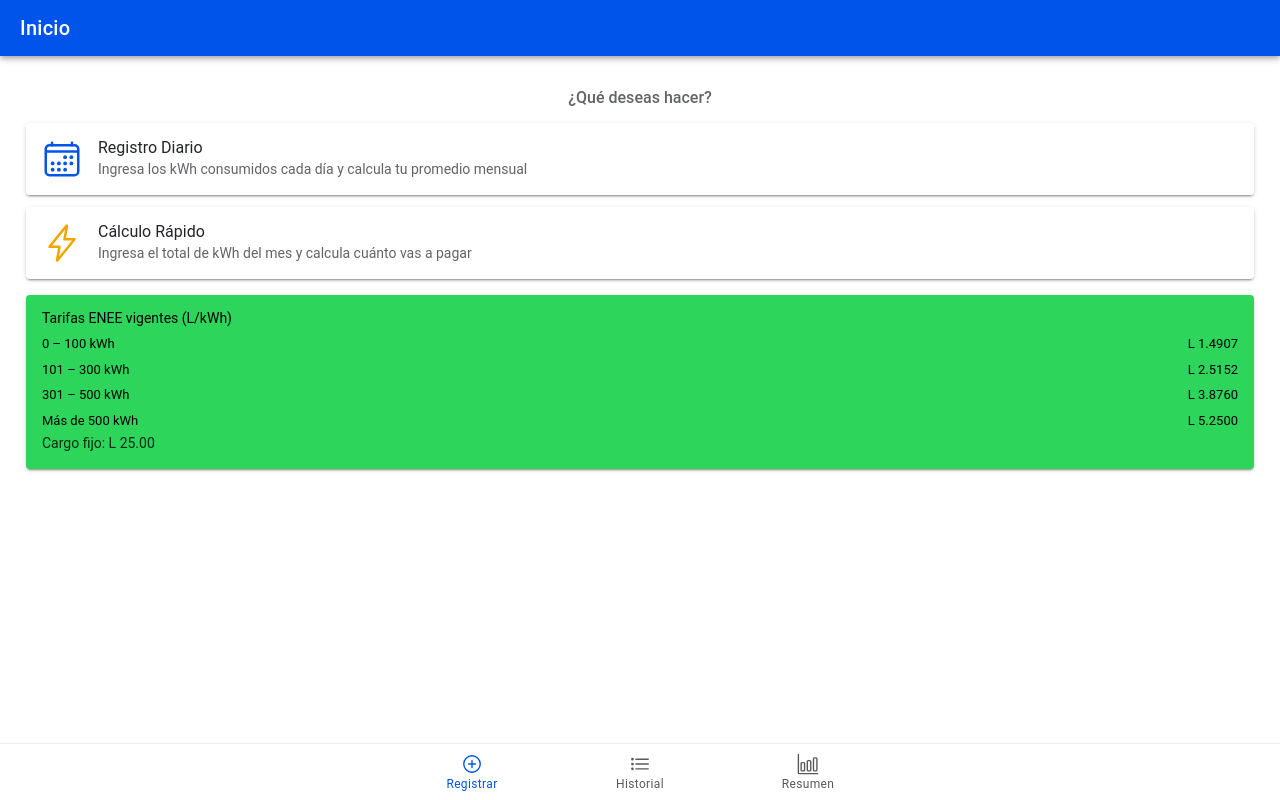
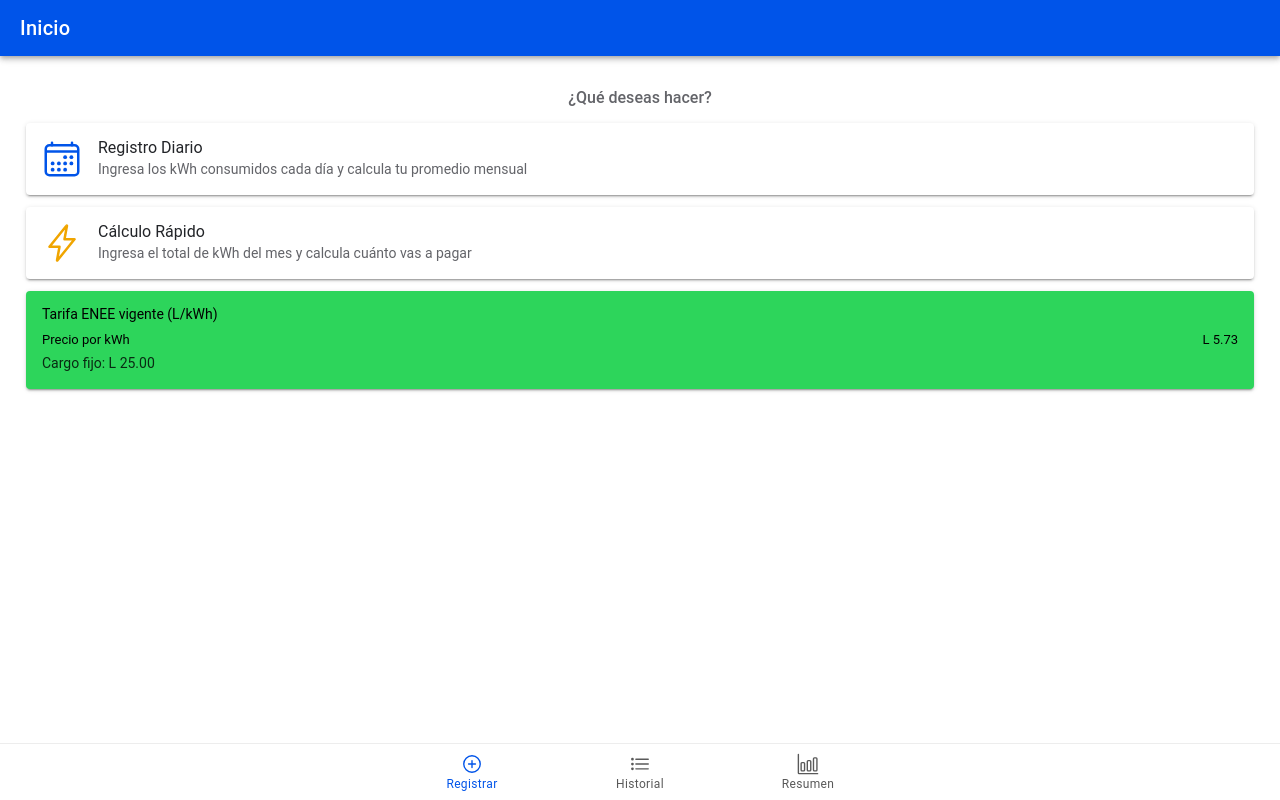
Before and after one commit to Darslinger/PromEnergy, a React (Vite) app: page /registrar in a window 1280 px wide. Built offline with nearby package versions, Linux system fonts and the light colour scheme.

Commit message:
actualizar tarifa L 5.73

```diff
--- a/src/pages/Tab1.tsx
+++ b/src/pages/Tab1.tsx
@@ -13,17 +13,7 @@ const MESES = ['Enero','Febrero','Marzo','Abril','Mayo','Junio',
 const DIAS = Array.from({ length: 31 }, (_, i) => i + 1);
 
 function calcularPago(kwh: number): number {
-  let pago = 25;
-  if (kwh <= 100) {
-    pago += kwh * 1.4907;
-  } else if (kwh <= 300) {
-    pago += 100 * 1.4907 + (kwh - 100) * 2.5152;
-  } else if (kwh <= 500) {
-    pago += 100 * 1.4907 + 200 * 2.5152 + (kwh - 300) * 3.876;
-  } else {
-    pago += 100 * 1.4907 + 200 * 2.5152 + 200 * 3.876 + (kwh - 500) * 5.25;
-  }
-  return pago;
+  return 25 + (kwh * 5.73);
 }
 
 const Tab1: React.FC = () => {
@@ -93,17 +83,16 @@ const Tab1: React.FC = () => {
                 </div>
               </IonCardContent>
             </IonCard>
+            <IonCard color="success">
+  <IonCardContent>
+    <p className="tarifa-title">Tarifa ENEE vigente (L/kWh)</p>
+    <div className="tarifa-row">
+      <span>Precio por kWh</span><span>L 5.73</span>
+    </div>
+    <p className="tarifa-nota">Cargo fijo: L 25.00</p>
+  </IonCardContent>
+</IonCard>
 
-            <IonCard color="success" style={{ marginTop: 16 }}>
-              <IonCardContent>
-                <p className="tarifa-title">Tarifas ENEE vigentes (L/kWh)</p>
-                <div className="tarifa-row"><span>0 – 100 kWh</span><span>L 1.4907</span></div>
-                <div className="tarifa-row"><span>101 – 300 kWh</span><span>L 2.5152</span></div>
-                <div className="tarifa-row"><span>301 – 500 kWh</span><span>L 3.8760</span></div>
-                <div className="tarifa-row"><span>Más de 500 kWh</span><span>L 5.2500</span></div>
-                <p className="tarifa-nota">Cargo fijo: L 25.00</p>
-              </IonCardContent>
-            </IonCard>
           </>
         )}
 
```
